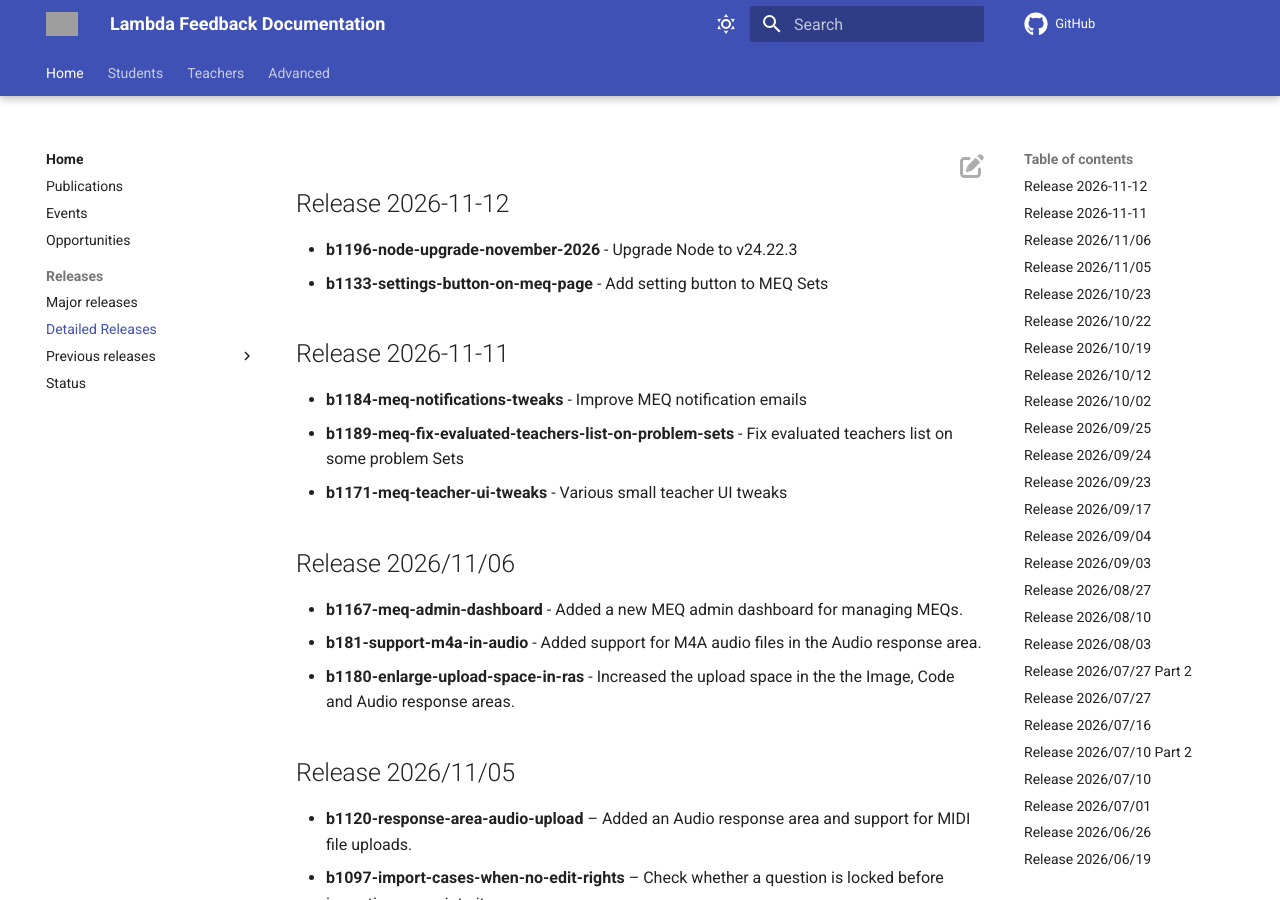
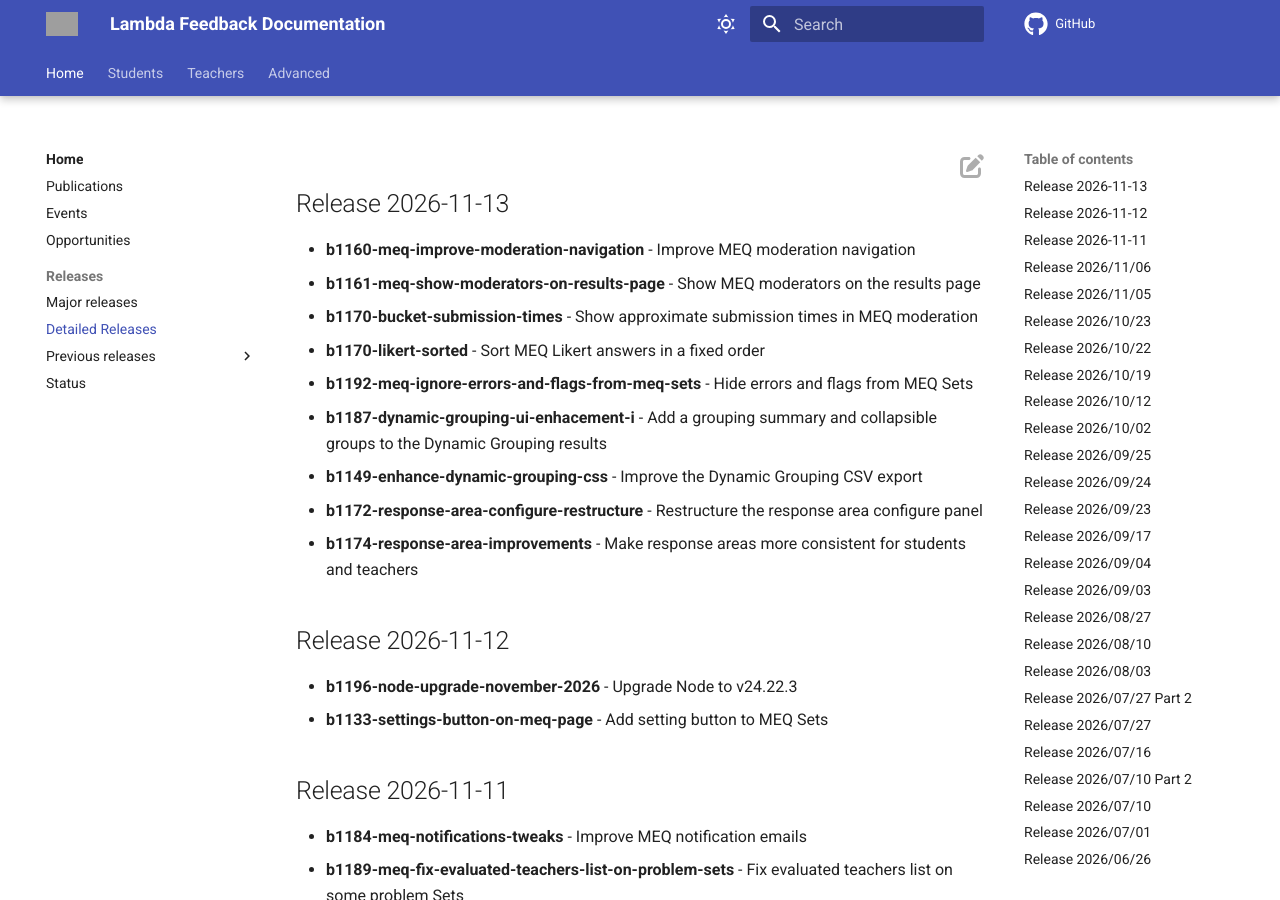
Before and after one commit to lambda-feedback/user-documentation, an MkDocs documentation site: the page built from docs/releases/detailed_releases.md, in a window 1280 px wide and 900 px high. Built offline with MkDocs 1.6.1 and Material for MkDocs 9.7.7, drawn with Linux system fonts in a browser that asks for light colours; comment, search, counter and statistics services are not loaded; grey boxes are pictures that could not be loaded.

Commit message:
Add release notes for 2026-11-13

```diff
--- a/docs/releases/detailed_releases.md
+++ b/docs/releases/detailed_releases.md
@@ -1,3 +1,14 @@
+## Release 2026-11-13
+- **b1160-meq-improve-moderation-navigation** - Improve MEQ moderation navigation
+- **b1161-meq-show-moderators-on-results-page** - Show MEQ moderators on the results page
+- **b1170-bucket-submission-times** - Show approximate submission times in MEQ moderation
+- **b1170-likert-sorted** - Sort MEQ Likert answers in a fixed order
+- **b1192-meq-ignore-errors-and-flags-from-meq-sets** - Hide errors and flags from MEQ Sets
+- **b1187-dynamic-grouping-ui-enhacement-i** - Add a grouping summary and collapsible groups to the Dynamic Grouping results
+- **b1149-enhance-dynamic-grouping-css** - Improve the Dynamic Grouping CSV export
+- **b1172-response-area-configure-restructure** - Restructure the response area configure panel
+- **b1174-response-area-improvements** - Make response areas more consistent for students and teachers
+
 ## Release 2026-11-12
 - **b1196-node-upgrade-november-2026** - Upgrade Node to v24.22.3
 - **b1133-settings-button-on-meq-page** - Add setting button to MEQ Sets
```
